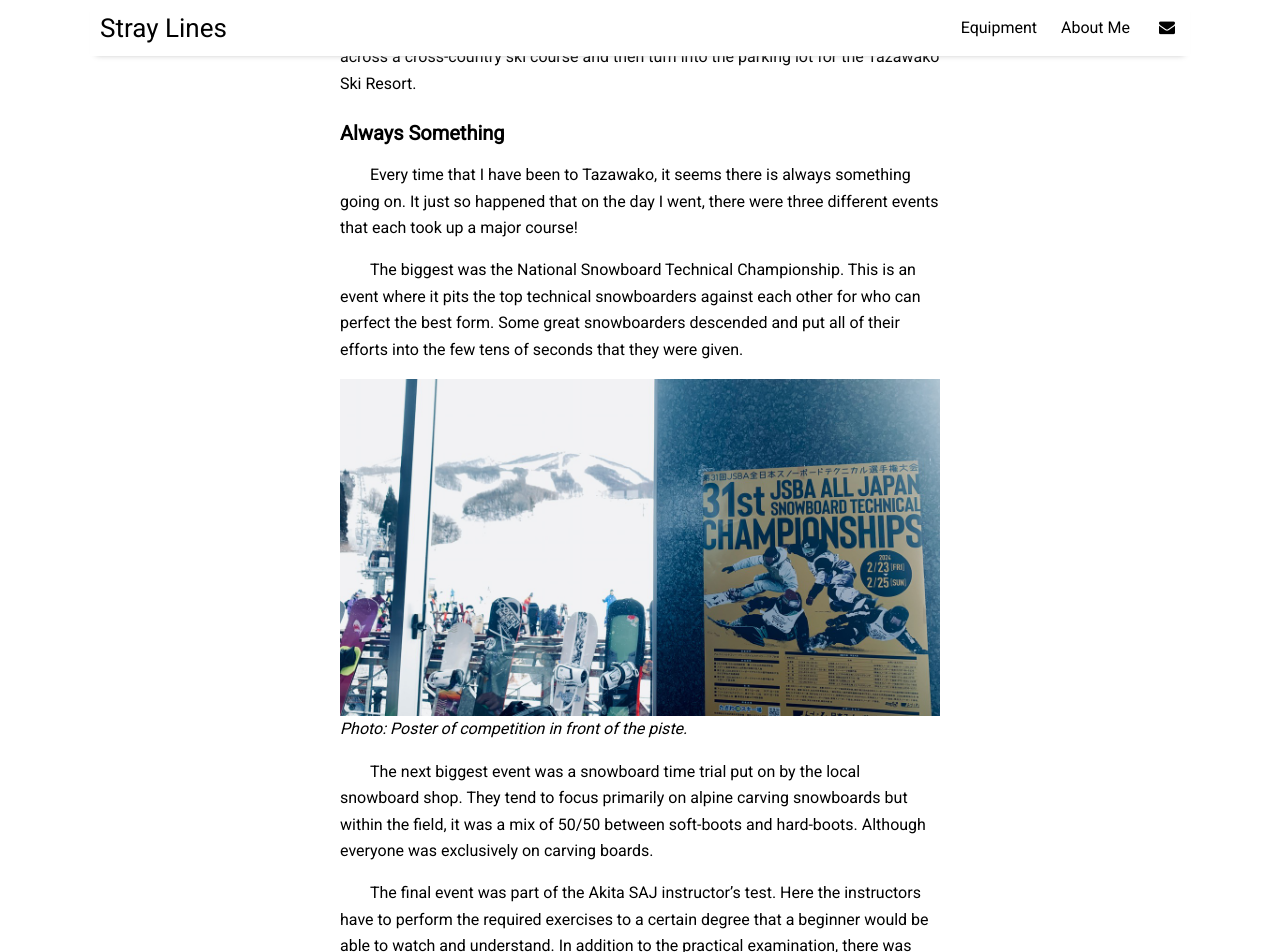
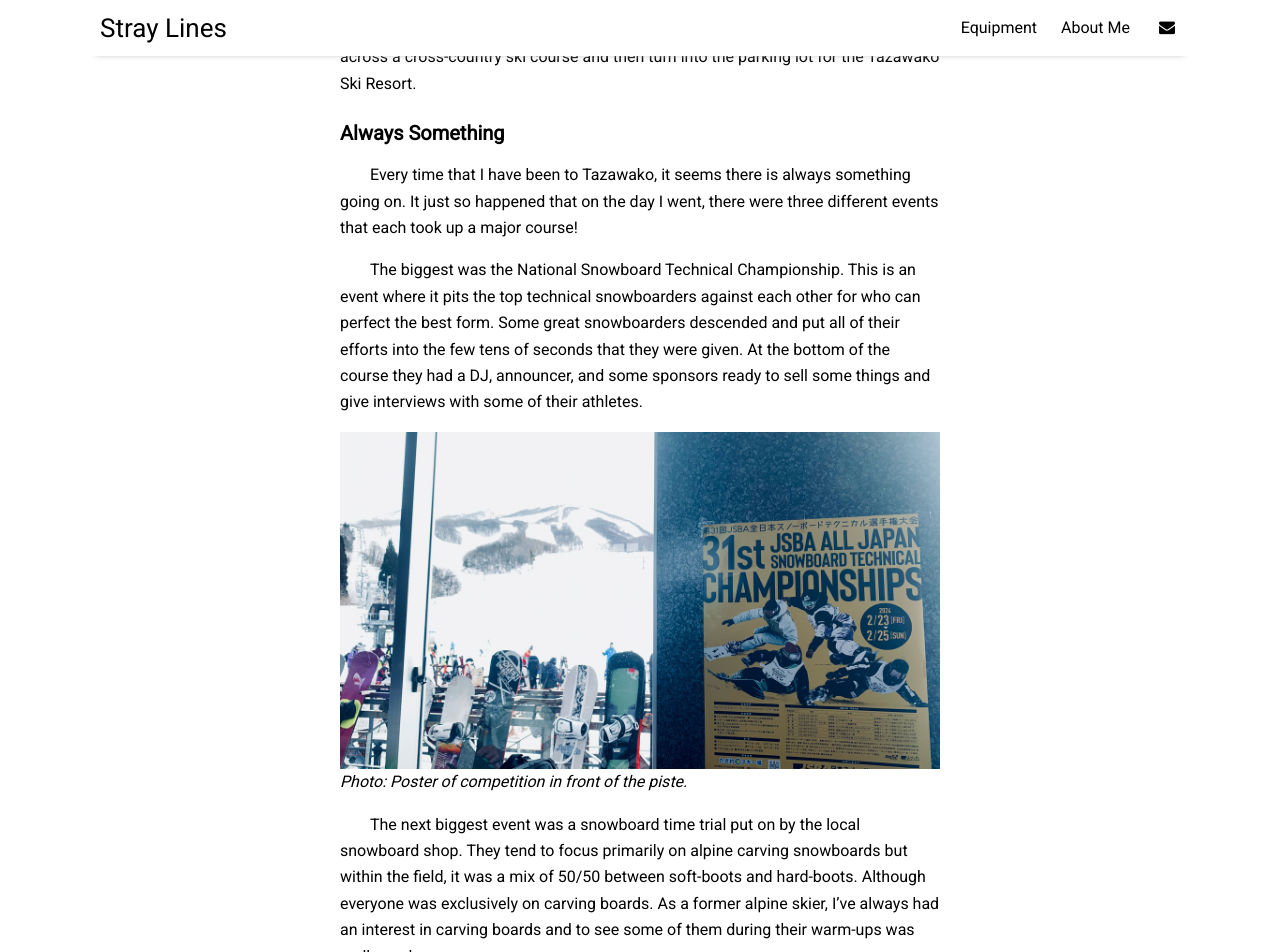
Before and after one commit to eliotcochrane/eliotcochrane.github.io, a Jekyll site: the page built from _posts/2024-03-01-tazawako-resort.md, in a window 1280 px wide and 1400 px high, scrolled down 1335 px. Shown: the top 952 px of the window. Built offline with Jekyll 4.4.1, drawn with Linux system fonts in a browser that asks for light colours; nearby versions of some CDN libraries; some of the changed text lies outside the part shown.

Commit message:
Publish Tazawako & Title change Appi
-Moved tazawaki-resort.md from "wip" to "_posts"
-Changed "Appi" post to reflect Choumin status
-Changed Appi file name to reflect Choumin status

```diff
--- a/wip/tazawako-resort.md
+++ b/_posts/2024-03-01-tazawako-resort.md
@@ -29,17 +29,17 @@
 
 Every time that I have been to Tazawako, it seems there is always something going on. It just so happened that on the day I went, there were three different events that each took up a major course!
 
-The biggest was the National Snowboard Technical Championship. This is an event where it pits the top technical snowboarders against each other for who can perfect the best form. Some great snowboarders descended and put all of their efforts into the few tens of seconds that they were given.
+The biggest was the National Snowboard Technical Championship. This is an event where it pits the top technical snowboarders against each other for who can perfect the best form. Some great snowboarders descended and put all of their efforts into the few tens of seconds that they were given. At the bottom of the course they had a DJ, announcer, and some sponsors ready to sell some things and give interviews with some of their athletes.
 
 ![Poster on the wall in front of piste](/assets/img/tazawako-11.jpeg)
 *Photo: Poster of competition in front of the piste.*
 
-The next biggest event was a snowboard time trial put on by the local snowboard shop. They tend to focus primarily on alpine carving snowboards but within the field, it was a mix of 50/50 between soft-boots and hard-boots. Although everyone was exclusively on carving boards.
+The next biggest event was a snowboard time trial put on by the local snowboard shop. They tend to focus primarily on alpine carving snowboards but within the field, it was a mix of 50/50 between soft-boots and hard-boots. Although everyone was exclusively on carving boards. As a former alpine skier, I've always had an interest in carving boards and to see some of them during their warm-ups was really cool.
 
-The final event was part of the Akita SAJ instructor's test. Here the instructors have to perform the required exercises to a certain degree that a beginner would be able to watch and understand. In addition to the practical examination, there was also a paper test the day before.
+The final event was part of the Akita SAJ instructor's test. Here the instructors have to perform the required exercises to a certain degree that a beginner would be able to watch and understand. In addition to the practical examination, there was also a paper test the day before. The exercises performed may look easy but they are judged to an incredibly high standard.
 
 ![Photo if freestyle World Cup](/assets/img/tazawako-12.jpeg)
-*Photo: FIS Freestyle World Cup podium. (Freestyle Skiing Canada)*
+*Photo: FIS Freestyle World Cup podium at Tazawako Ski Resort. (Freestyle Skiing Canada)*
 
 Tazawako is always a place that is buzzing because, in years past, they have also held Freestyle World Cups there!
 
@@ -59,12 +59,12 @@
 
 At the top, there is one slope winding around that is groomed but is pretty steep compared to the rest of the mountain. At the top, there is also access to tree skiing and open ungroomed areas that turn into bumps later in the season.
 
-Coming down to the mid-mountain area it branches out into all sorts of trails but are relatively similar with a flat upper and lower which sandwiches a steeper portion in the middle. Oddly enough though, I found myself doing lap after lap on probably the most boring terrain.
+Coming down to the mid-mountain area it branches out into all sorts of trails but are relatively similar with a flat upper and lower which sandwiches a steeper portion in the middle. Oddly enough though, I found myself doing lap after lap on probably the most approachable slopes on the hill. They are a relatively mild courses that just go on forever.
 
 ![Super-Quad featuring almost all blue level trails](/assets/img/tazawako-1.jpeg)
-*Photo: Super-quad to my favorite boring terrain.*
+*Photo: Super-quad to easily accessible terrain for all skill levels.*
 
-On the skier's right is a second super-quad that is great for mindless skiing because it's just the right slope for endless carving without overspeeding. From that second super-quad is also a ski-cross course that is open to the public. It is great fun to take a few friends and hash it out to see who is the best.
+On the skier's right is a second super-quad that is great for mindless skiing because it's just the right slope for endless carving without overspeeding. From that second super-quad is also a ski-cross course that is open to the public. It is great fun to take a few friends and hash it out to see who is the best. There is also a tournament held every year for the ski-cross event.
 
 ### Lodge Feels
 
```
Also changed, not shown: _posts/2024-01-18-appi-kogen.md (renamed from _posts/2024-01-18-appi-january-2024-check.md, +1 -1 lines).
